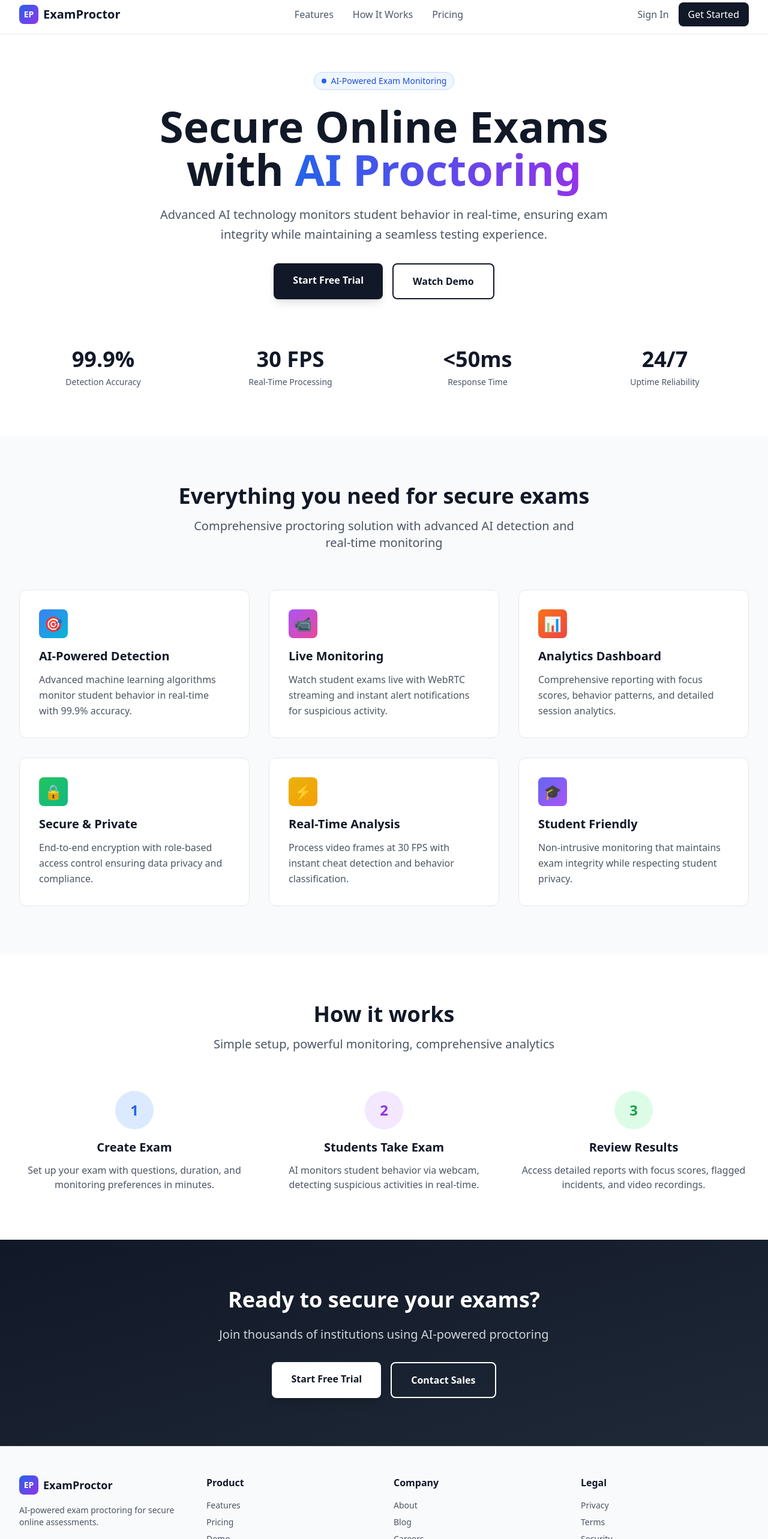
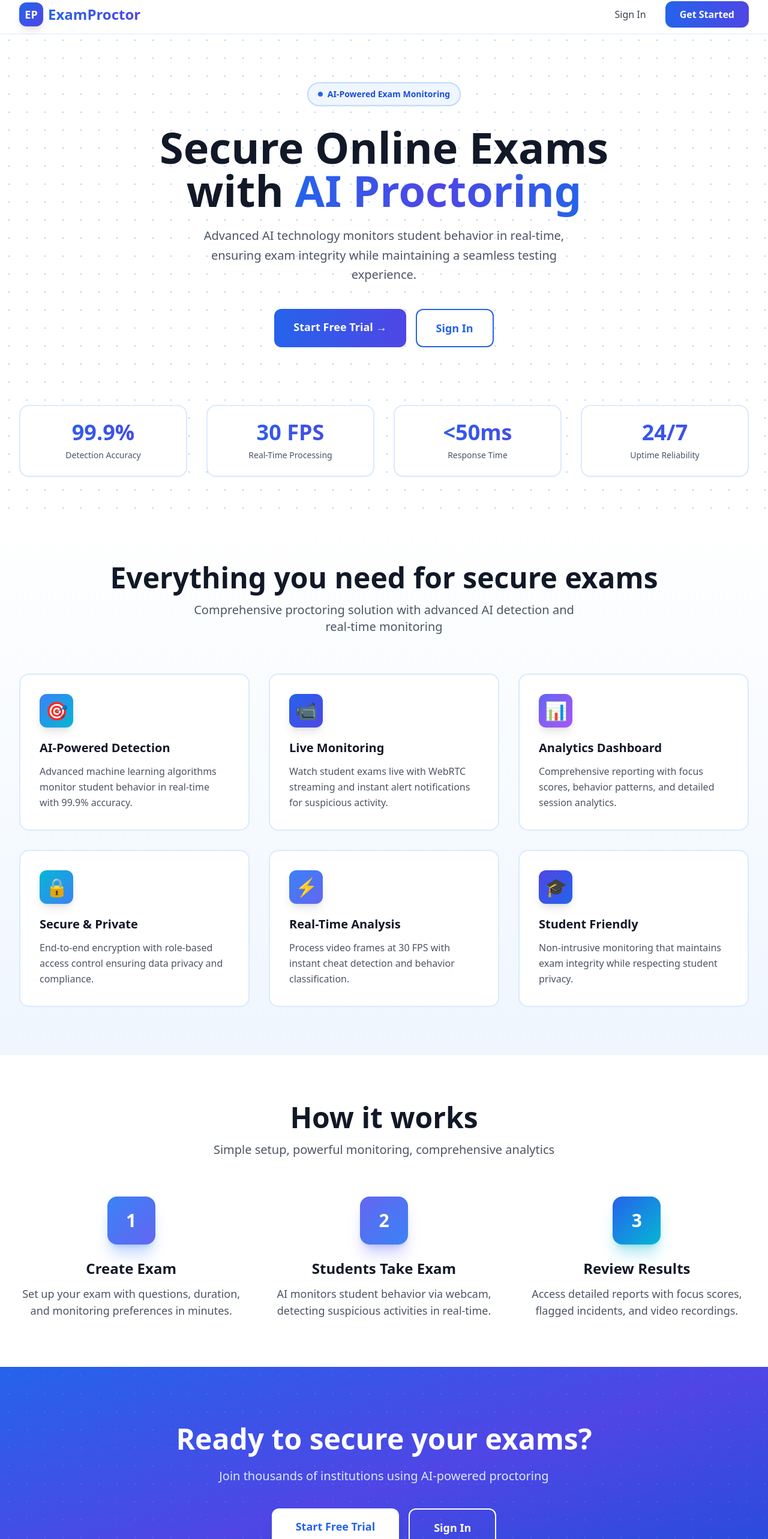
Before and after one commit to Sujaljain-08/AI-VERSE, a Next.js app: page / in a window 1280 px wide. Shown: the part 8-2574 px from the top of the page at 60% size. Built offline with nearby package versions, Linux system fonts and the light colour scheme.

Commit message:
fix frontend

```diff
--- a/app/page.tsx
+++ b/app/page.tsx
@@ -17,31 +17,31 @@ export default function Home() {
       icon: '📹',
       title: 'Live Monitoring',
       description: 'Watch student exams live with WebRTC streaming and instant alert notifications for suspicious activity.',
-      color: 'from-purple-500 to-pink-500'
+      color: 'from-blue-600 to-indigo-600'
     },
     {
       icon: '📊',
       title: 'Analytics Dashboard',
       description: 'Comprehensive reporting with focus scores, behavior patterns, and detailed session analytics.',
-      color: 'from-orange-500 to-red-500'
+      color: 'from-indigo-500 to-purple-500'
     },
     {
       icon: '🔒',
       title: 'Secure & Private',
       description: 'End-to-end encryption with role-based access control ensuring data privacy and compliance.',
-      color: 'from-green-500 to-emerald-500'
+      color: 'from-cyan-500 to-blue-500'
     },
     {
       icon: '⚡',
       title: 'Real-Time Analysis',
       description: 'Process video frames at 30 FPS with instant cheat detection and behavior classification.',
-      color: 'from-yellow-500 to-amber-500'
+      color: 'from-blue-500 to-indigo-500'
     },
     {
       icon: '🎓',
       title: 'Student Friendly',
       description: 'Non-intrusive monitoring that maintains exam integrity while respecting student privacy.',
-      color: 'from-indigo-500 to-purple-500'
+      color: 'from-indigo-600 to-blue-600'
     }
   ];
 
@@ -53,32 +53,33 @@ export default function Home() {
   ];
 
   return (
-    <div className="min-h-screen bg-white">
+    <div className="min-h-screen bg-white relative">
+      {/* Dotted Pattern Background */}
+      <div className="absolute inset-0 opacity-40" style={{
+        backgroundImage: 'radial-gradient(circle, #3b82f6 1px, transparent 1px)',
+        backgroundSize: '30px 30px'
+      }}></div>
+
       {/* Navigation */}
-      <nav className="fixed top-0 w-full bg-white/80 backdrop-blur-md border-b border-gray-200 z-50">
+      <nav className="relative z-50 bg-white/90 backdrop-blur-sm border-b border-blue-100">
         <div className="max-w-7xl mx-auto px-4 sm:px-6 lg:px-8">
           <div className="flex justify-between items-center h-16">
             <div className="flex items-center space-x-2">
-              <div className="w-8 h-8 bg-gradient-to-br from-blue-600 to-purple-600 rounded-lg flex items-center justify-center">
-                <span className="text-white font-bold text-sm">EP</span>
+              <div className="w-10 h-10 bg-gradient-to-br from-blue-600 to-indigo-600 rounded-xl flex items-center justify-center shadow-lg">
+                <span className="text-white font-bold text-lg">EP</span>
               </div>
-              <span className="font-bold text-xl text-gray-900">ExamProctor</span>
-            </div>
-            <div className="hidden md:flex items-center space-x-8">
-              <a href="#features" className="text-gray-600 hover:text-gray-900 transition-colors">Features</a>
-              <a href="#how-it-works" className="text-gray-600 hover:text-gray-900 transition-colors">How It Works</a>
-              <a href="#pricing" className="text-gray-600 hover:text-gray-900 transition-colors">Pricing</a>
+              <span className="font-bold text-2xl bg-gradient-to-r from-blue-600 to-indigo-600 bg-clip-text text-transparent">ExamProctor</span>
             </div>
             <div className="flex items-center space-x-4">
               <Link
                 href="/login"
-                className="text-gray-600 hover:text-gray-900 font-medium transition-colors"
+                className="text-gray-700 hover:text-blue-600 font-medium transition-colors px-4 py-2"
               >
                 Sign In
               </Link>
               <Link
                 href="/signup"
-                className="px-4 py-2 bg-gray-900 text-white rounded-lg hover:bg-gray-800 transition-all font-medium"
+                className="px-6 py-2.5 bg-gradient-to-r from-blue-600 to-indigo-600 text-white rounded-xl hover:shadow-lg hover:scale-105 transition-all font-semibold"
               >
                 Get Started
               </Link>
@@ -88,47 +89,47 @@ export default function Home() {
       </nav>
 
       {/* Hero Section */}
-      <section className="pt-32 pb-20 px-4 sm:px-6 lg:px-8">
+      <section className="relative pt-20 pb-16 px-4 sm:px-6 lg:px-8">
         <div className="max-w-7xl mx-auto">
-          <div className="text-center max-w-3xl mx-auto">
-            <div className="inline-flex items-center px-3 py-1 rounded-full bg-blue-50 border border-blue-200 mb-6">
+          <div className="text-center max-w-4xl mx-auto">
+            <div className="inline-flex items-center px-4 py-2 rounded-full bg-blue-50 border-2 border-blue-200 mb-8 shadow-sm">
               <span className="w-2 h-2 bg-blue-600 rounded-full mr-2 animate-pulse"></span>
-              <span className="text-sm font-medium text-blue-700">AI-Powered Exam Monitoring</span>
+              <span className="text-sm font-semibold text-blue-700">AI-Powered Exam Monitoring</span>
             </div>
 
-            <h1 className="text-5xl sm:text-6xl lg:text-7xl font-bold text-gray-900 mb-6 leading-tight">
+            <h1 className="text-5xl sm:text-6xl lg:text-7xl font-extrabold text-gray-900 mb-6 leading-tight">
               Secure Online Exams with{' '}
-              <span className="text-transparent bg-clip-text bg-gradient-to-r from-blue-600 to-purple-600">
+              <span className="text-transparent bg-clip-text bg-gradient-to-r from-blue-600 via-indigo-600 to-blue-600">
                 AI Proctoring
               </span>
             </h1>
 
-            <p className="text-xl text-gray-600 mb-8 leading-relaxed">
+            <p className="text-xl text-gray-600 mb-10 leading-relaxed max-w-2xl mx-auto">
               Advanced AI technology monitors student behavior in real-time, ensuring exam integrity while maintaining a seamless testing experience.
             </p>
 
             <div className="flex flex-col sm:flex-row gap-4 justify-center">
               <Link
                 href="/signup"
-                className="px-8 py-4 bg-gray-900 text-white rounded-lg hover:bg-gray-800 transition-all font-semibold shadow-lg hover:shadow-xl transform hover:-translate-y-0.5"
+                className="px-8 py-4 bg-gradient-to-r from-blue-600 to-indigo-600 text-white rounded-xl hover:shadow-2xl hover:shadow-blue-500/50 transition-all font-bold text-lg transform hover:scale-105"
               >
-                Start Free Trial
+                Start Free Trial →
               </Link>
               <Link
                 href="/login"
-                className="px-8 py-4 bg-white text-gray-900 rounded-lg border-2 border-gray-900 hover:bg-gray-50 transition-all font-semibold"
+                className="px-8 py-4 bg-white text-blue-600 rounded-xl border-2 border-blue-600 hover:bg-blue-50 transition-all font-bold text-lg"
               >
-                Watch Demo
+                Sign In
               </Link>
             </div>
           </div>
 
           {/* Stats */}
-          <div className="mt-20 grid grid-cols-2 md:grid-cols-4 gap-8">
+          <div className="mt-24 grid grid-cols-2 md:grid-cols-4 gap-8">
             {stats.map((stat, index) => (
-              <div key={index} className="text-center">
-                <div className="text-4xl font-bold text-gray-900 mb-2">{stat.value}</div>
-                <div className="text-sm text-gray-600">{stat.label}</div>
+              <div key={index} className="text-center bg-white rounded-2xl p-6 border-2 border-blue-100 shadow-sm hover:shadow-md hover:border-blue-200 transition-all">
+                <div className="text-4xl font-black bg-gradient-to-r from-blue-600 to-indigo-600 bg-clip-text text-transparent mb-2">{stat.value}</div>
+                <div className="text-sm font-medium text-gray-600">{stat.label}</div>
               </div>
             ))}
           </div>
@@ -136,10 +137,10 @@ export default function Home() {
       </section>
 
       {/* Features Section */}
-      <section id="features" className="py-20 bg-gray-50">
+      <section className="relative py-20 bg-gradient-to-b from-white to-blue-50">
         <div className="max-w-7xl mx-auto px-4 sm:px-6 lg:px-8">
           <div className="text-center mb-16">
-            <h2 className="text-3xl sm:text-4xl font-bold text-gray-900 mb-4">
+            <h2 className="text-4xl sm:text-5xl font-extrabold text-gray-900 mb-4">
               Everything you need for secure exams
             </h2>
             <p className="text-xl text-gray-600 max-w-2xl mx-auto">
@@ -153,12 +154,12 @@ export default function Home() {
                 key={index}
                 onMouseEnter={() => setHoveredCard(index)}
                 onMouseLeave={() => setHoveredCard(null)}
-                className="bg-white rounded-xl p-8 border border-gray-200 hover:border-gray-300 hover:shadow-xl transition-all duration-300 cursor-pointer group"
+                className="bg-white rounded-2xl p-8 border-2 border-blue-100 hover:border-blue-300 hover:shadow-2xl hover:shadow-blue-500/20 transition-all duration-300 cursor-pointer group transform hover:-translate-y-1"
               >
-                <div className={`w-12 h-12 rounded-lg bg-gradient-to-br ${feature.color} flex items-center justify-center text-2xl mb-4 transform group-hover:scale-110 transition-transform`}>
+                <div className={`w-14 h-14 rounded-xl bg-gradient-to-br ${feature.color} flex items-center justify-center text-3xl mb-5 transform group-hover:scale-110 group-hover:rotate-3 transition-transform shadow-lg`}>
                   {feature.icon}
                 </div>
-                <h3 className="text-xl font-semibold text-gray-900 mb-3">
+                <h3 className="text-xl font-bold text-gray-900 mb-3">
                   {feature.title}
                 </h3>
                 <p className="text-gray-600 leading-relaxed">
@@ -171,10 +172,10 @@ export default function Home() {
       </section>
 
       {/* How It Works */}
-      <section id="how-it-works" className="py-20">
+      <section className="relative py-20 bg-white">
         <div className="max-w-7xl mx-auto px-4 sm:px-6 lg:px-8">
           <div className="text-center mb-16">
-            <h2 className="text-3xl sm:text-4xl font-bold text-gray-900 mb-4">
+            <h2 className="text-4xl sm:text-5xl font-extrabold text-gray-900 mb-4">
               How it works
             </h2>
             <p className="text-xl text-gray-600 max-w-2xl mx-auto">
@@ -182,106 +183,80 @@ export default function Home() {
             </p>
           </div>
 
-          <div className="grid md:grid-cols-3 gap-8">
+          <div className="grid md:grid-cols-3 gap-12">
             <div className="text-center">
-              <div className="w-16 h-16 bg-blue-100 rounded-full flex items-center justify-center text-2xl font-bold text-blue-600 mx-auto mb-4">
+              <div className="w-20 h-20 bg-gradient-to-br from-blue-500 to-indigo-500 rounded-2xl flex items-center justify-center text-3xl font-black text-white mx-auto mb-6 shadow-xl shadow-blue-500/30">
                 1
               </div>
-              <h3 className="text-xl font-semibold text-gray-900 mb-3">Create Exam</h3>
-              <p className="text-gray-600">Set up your exam with questions, duration, and monitoring preferences in minutes.</p>
+              <h3 className="text-2xl font-bold text-gray-900 mb-3">Create Exam</h3>
+              <p className="text-gray-600 text-lg">Set up your exam with questions, duration, and monitoring preferences in minutes.</p>
             </div>
 
             <div className="text-center">
-              <div className="w-16 h-16 bg-purple-100 rounded-full flex items-center justify-center text-2xl font-bold text-purple-600 mx-auto mb-4">
+              <div className="w-20 h-20 bg-gradient-to-br from-indigo-500 to-blue-500 rounded-2xl flex items-center justify-center text-3xl font-black text-white mx-auto mb-6 shadow-xl shadow-indigo-500/30">
                 2
               </div>
-              <h3 className="text-xl font-semibold text-gray-900 mb-3">Students Take Exam</h3>
-              <p className="text-gray-600">AI monitors student behavior via webcam, detecting suspicious activities in real-time.</p>
+              <h3 className="text-2xl font-bold text-gray-900 mb-3">Students Take Exam</h3>
+              <p className="text-gray-600 text-lg">AI monitors student behavior via webcam, detecting suspicious activities in real-time.</p>
             </div>
 
             <div className="text-center">
-              <div className="w-16 h-16 bg-green-100 rounded-full flex items-center justify-center text-2xl font-bold text-green-600 mx-auto mb-4">
+              <div className="w-20 h-20 bg-gradient-to-br from-blue-600 to-cyan-500 rounded-2xl flex items-center justify-center text-3xl font-black text-white mx-auto mb-6 shadow-xl shadow-cyan-500/30">
                 3
               </div>
-              <h3 className="text-xl font-semibold text-gray-900 mb-3">Review Results</h3>
-              <p className="text-gray-600">Access detailed reports with focus scores, flagged incidents, and video recordings.</p>
+              <h3 className="text-2xl font-bold text-gray-900 mb-3">Review Results</h3>
+              <p className="text-gray-600 text-lg">Access detailed reports with focus scores, flagged incidents, and video recordings.</p>
             </div>
           </div>
         </div>
       </section>
 
       {/* CTA Section */}
-      <section className="py-20 bg-gradient-to-br from-gray-900 to-gray-800">
-        <div className="max-w-4xl mx-auto px-4 sm:px-6 lg:px-8 text-center">
-          <h2 className="text-3xl sm:text-4xl font-bold text-white mb-6">
+      <section className="relative py-24 bg-gradient-to-br from-blue-600 via-indigo-600 to-blue-700">
+        <div className="absolute inset-0 opacity-10" style={{
+          backgroundImage: 'radial-gradient(circle, white 1px, transparent 1px)',
+          backgroundSize: '30px 30px'
+        }}></div>
+        <div className="relative max-w-4xl mx-auto px-4 sm:px-6 lg:px-8 text-center">
+          <h2 className="text-4xl sm:text-5xl font-extrabold text-white mb-6">
             Ready to secure your exams?
           </h2>
-          <p className="text-xl text-gray-300 mb-8">
+          <p className="text-xl text-blue-100 mb-10">
             Join thousands of institutions using AI-powered proctoring
           </p>
           <div className="flex flex-col sm:flex-row gap-4 justify-center">
             <Link
               href="/signup"
-              className="px-8 py-4 bg-white text-gray-900 rounded-lg hover:bg-gray-100 transition-all font-semibold shadow-lg"
+              className="px-10 py-4 bg-white text-blue-600 rounded-xl hover:bg-blue-50 transition-all font-bold text-lg shadow-xl hover:scale-105"
             >
               Start Free Trial
             </Link>
             <Link
               href="/login"
-              className="px-8 py-4 bg-transparent text-white rounded-lg border-2 border-white hover:bg-white/10 transition-all font-semibold"
+              className="px-10 py-4 bg-transparent text-white rounded-xl border-2 border-white hover:bg-white/10 transition-all font-bold text-lg"
             >
-              Contact Sales
+              Sign In
             </Link>
           </div>
         </div>
       </section>
 
       {/* Footer */}
-      <footer className="bg-gray-50 border-t border-gray-200 py-12">
+      <footer className="relative bg-gray-50 border-t-2 border-blue-100 py-12">
         <div className="max-w-7xl mx-auto px-4 sm:px-6 lg:px-8">
-          <div className="grid md:grid-cols-4 gap-8">
-            <div>
-              <div className="flex items-center space-x-2 mb-4">
-                <div className="w-8 h-8 bg-gradient-to-br from-blue-600 to-purple-600 rounded-lg flex items-center justify-center">
-                  <span className="text-white font-bold text-sm">EP</span>
-                </div>
-                <span className="font-bold text-lg text-gray-900">ExamProctor</span>
+          <div className="text-center">
+            <div className="flex items-center justify-center space-x-2 mb-4">
+              <div className="w-10 h-10 bg-gradient-to-br from-blue-600 to-indigo-600 rounded-xl flex items-center justify-center shadow-lg">
+                <span className="text-white font-bold text-lg">EP</span>
               </div>
-              <p className="text-gray-600 text-sm">
-                AI-powered exam proctoring for secure online assessments.
-              </p>
+              <span className="font-bold text-2xl bg-gradient-to-r from-blue-600 to-indigo-600 bg-clip-text text-transparent">ExamProctor</span>
             </div>
-
-            <div>
-              <h4 className="font-semibold text-gray-900 mb-4">Product</h4>
-              <ul className="space-y-2 text-sm text-gray-600">
-                <li><a href="#" className="hover:text-gray-900">Features</a></li>
-                <li><a href="#" className="hover:text-gray-900">Pricing</a></li>
-                <li><a href="#" className="hover:text-gray-900">Demo</a></li>
-              </ul>
+            <p className="text-gray-600 mb-6">
+              AI-powered exam proctoring for secure online assessments.
+            </p>
+            <div className="text-sm text-gray-500">
+              &copy; 2025 ExamProctor. All rights reserved.
             </div>
-
-            <div>
-              <h4 className="font-semibold text-gray-900 mb-4">Company</h4>
-              <ul className="space-y-2 text-sm text-gray-600">
-                <li><a href="#" className="hover:text-gray-900">About</a></li>
-                <li><a href="#" className="hover:text-gray-900">Blog</a></li>
-                <li><a href="#" className="hover:text-gray-900">Careers</a></li>
-              </ul>
-            </div>
-
-            <div>
-              <h4 className="font-semibold text-gray-900 mb-4">Legal</h4>
-              <ul className="space-y-2 text-sm text-gray-600">
-                <li><a href="#" className="hover:text-gray-900">Privacy</a></li>
-                <li><a href="#" className="hover:text-gray-900">Terms</a></li>
-                <li><a href="#" className="hover:text-gray-900">Security</a></li>
-              </ul>
-            </div>
-          </div>
-
-          <div className="mt-12 pt-8 border-t border-gray-200 text-center text-sm text-gray-600">
-            <p>&copy; 2025 ExamProctor. All rights reserved.</p>
           </div>
         </div>
       </footer>
```
